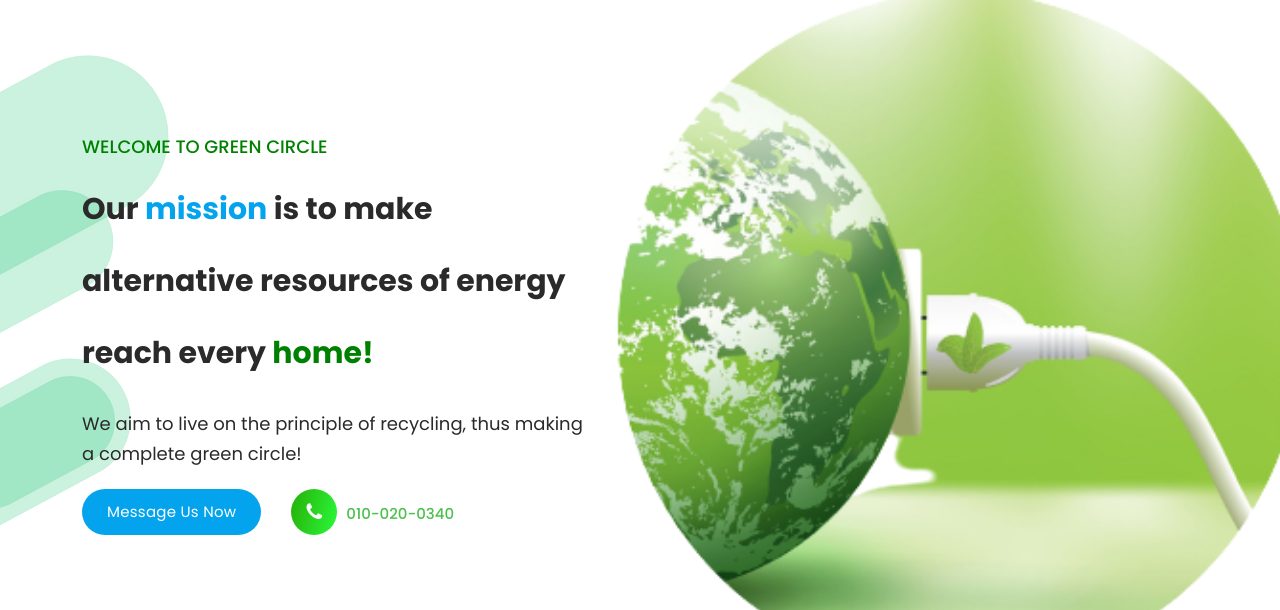
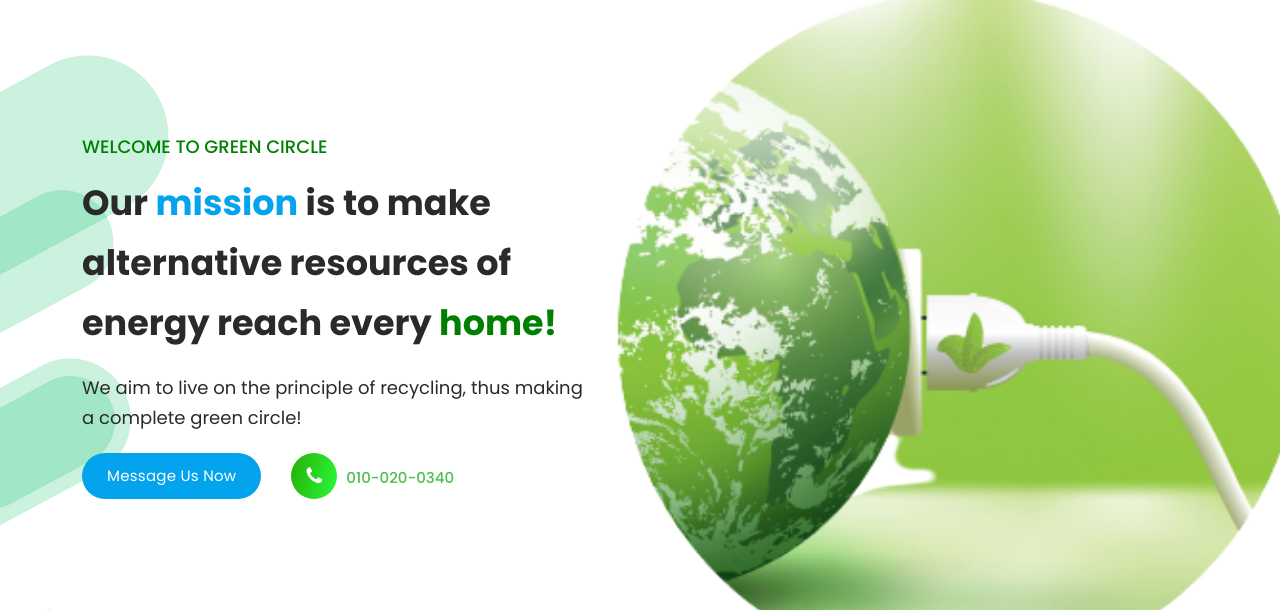
Before and after one commit to Rishabh3243/Solution-Fest-2023, a PHP site: page / in a window 1280 px wide. Shown: the part 100-710 px from the top of the page. Run offline with PHP 8.4, Linux system fonts and the light colour scheme; some libraries are stand-ins or nearby versions.

Commit message:
font size

```diff
--- a/assets/css/css for elements.css
+++ b/assets/css/css for elements.css
@@ -902,10 +902,10 @@ Banner Style
 }
 
 .main-banner .item h2 {
-  font-size: 30px;
+  font-size: 35px;
   font-weight: 700;
   color: #2a2a2a;
-  line-height: 72px;
+  line-height: 60px;
 }
 
 .main-banner .item h2 em {
--- a/green cells/greencell.html
+++ b/green cells/greencell.html
@@ -107,8 +107,7 @@
             <p> Batteries contain toxic materials whose injection into ecosystems may cause harm. When added to
               landfills, the toxic materials may enter the local groundwater system and propagate through the food chain
               in various ways. </p>
-            <p>We have replaced the toxic and hazardous chemicals of the batteries with herbal electrolyte.We have
-              replaced the toxic and hazardous chemicals of the batteries with herbal electrolyte.</p>
+            <p>We have replaced the toxic and hazardous chemicals of the batteries with herbal electrolyte.</p>
           </div>
         </div>
       </div>
```
